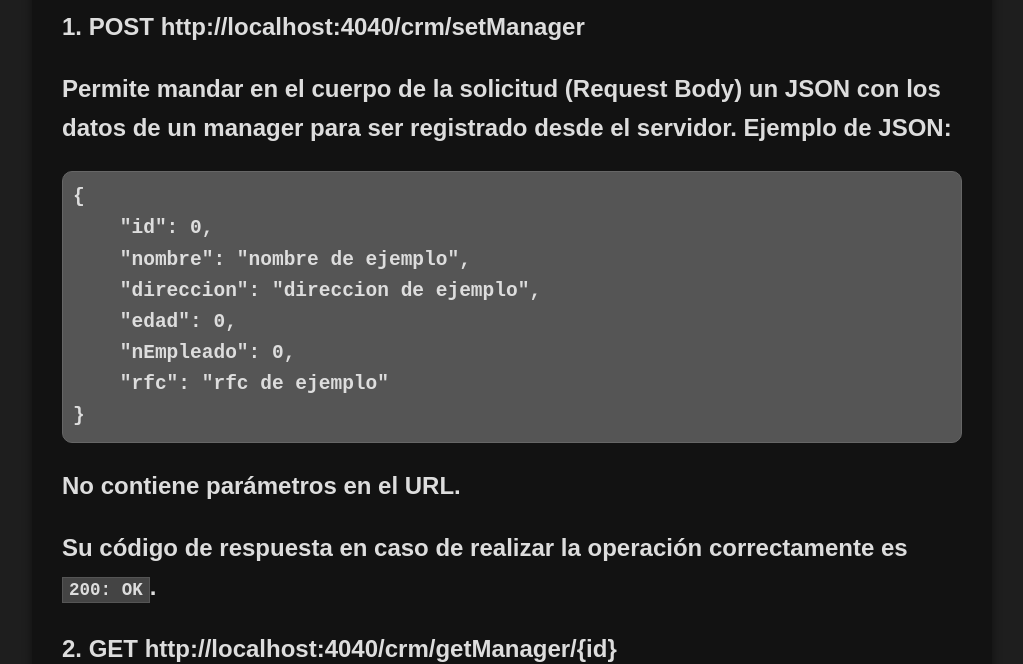
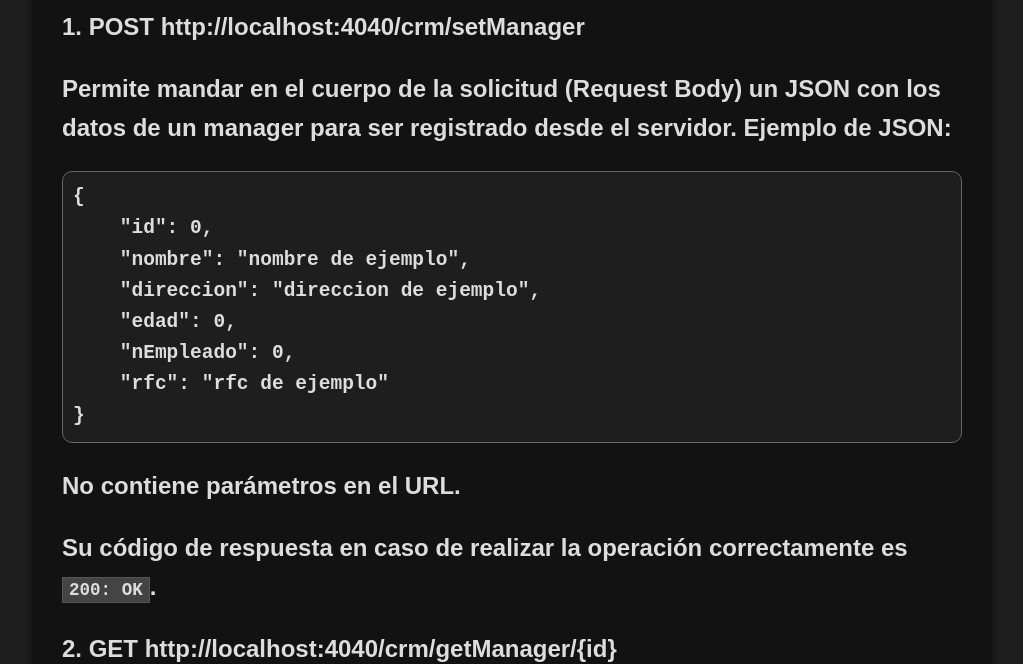
Before and after one commit to 0310199910031999/documents.icq, a plain HTML site: page index.html in a window 1280 px wide. Shown: the part 136-800 px from the top of the page, without its empty margins (128-1151 px from the left). Drawn offline with Linux system fonts and the light colour scheme.

Commit message:
Update index.html

```diff
--- a/index.html
+++ b/index.html
@@ -42,7 +42,7 @@
 
         }
         pre {
-            background-color: #555;
+            background-color: #1e1e1e;
             padding: 10px;
             border: 1px solid #666;
             white-space: pre-wrap;
```
